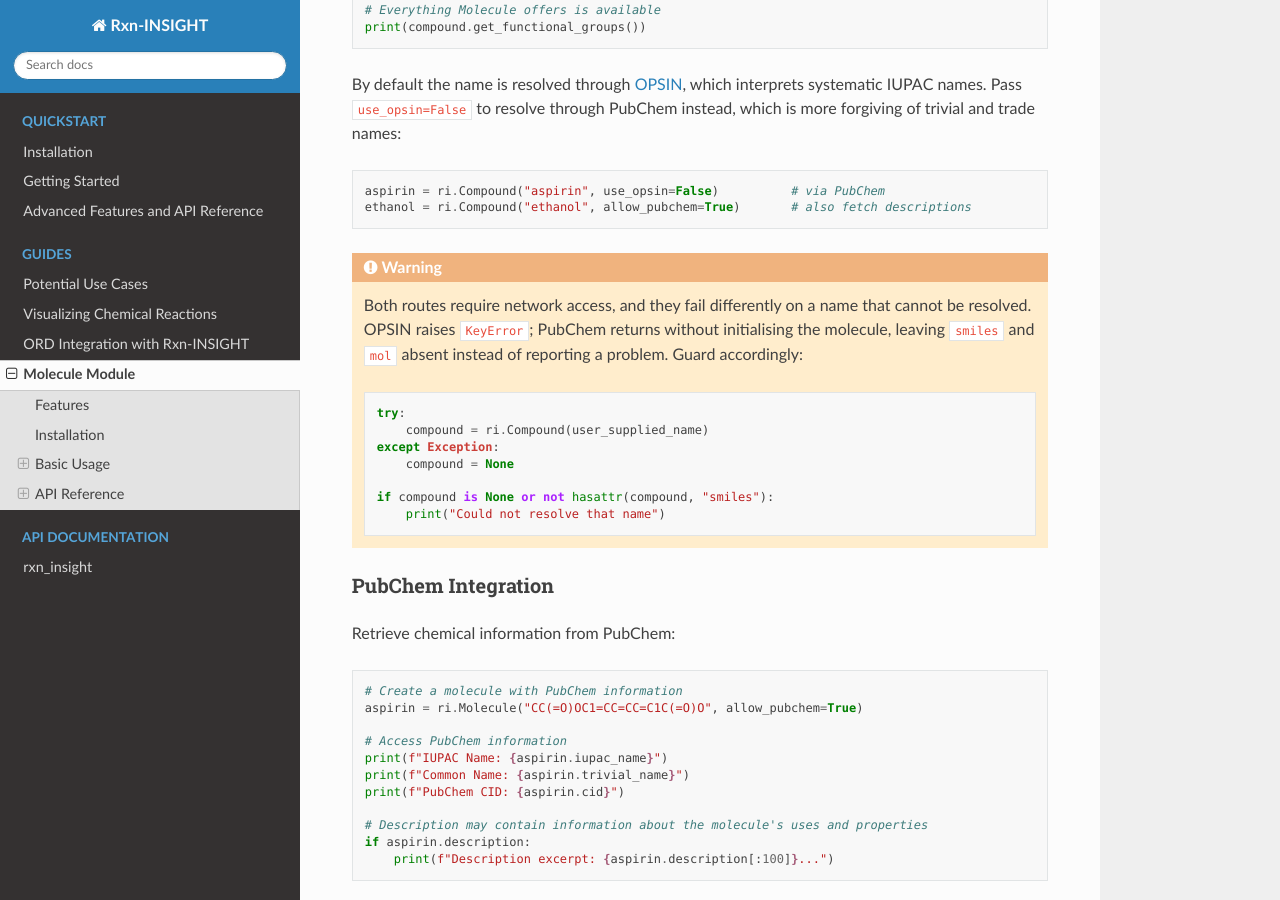
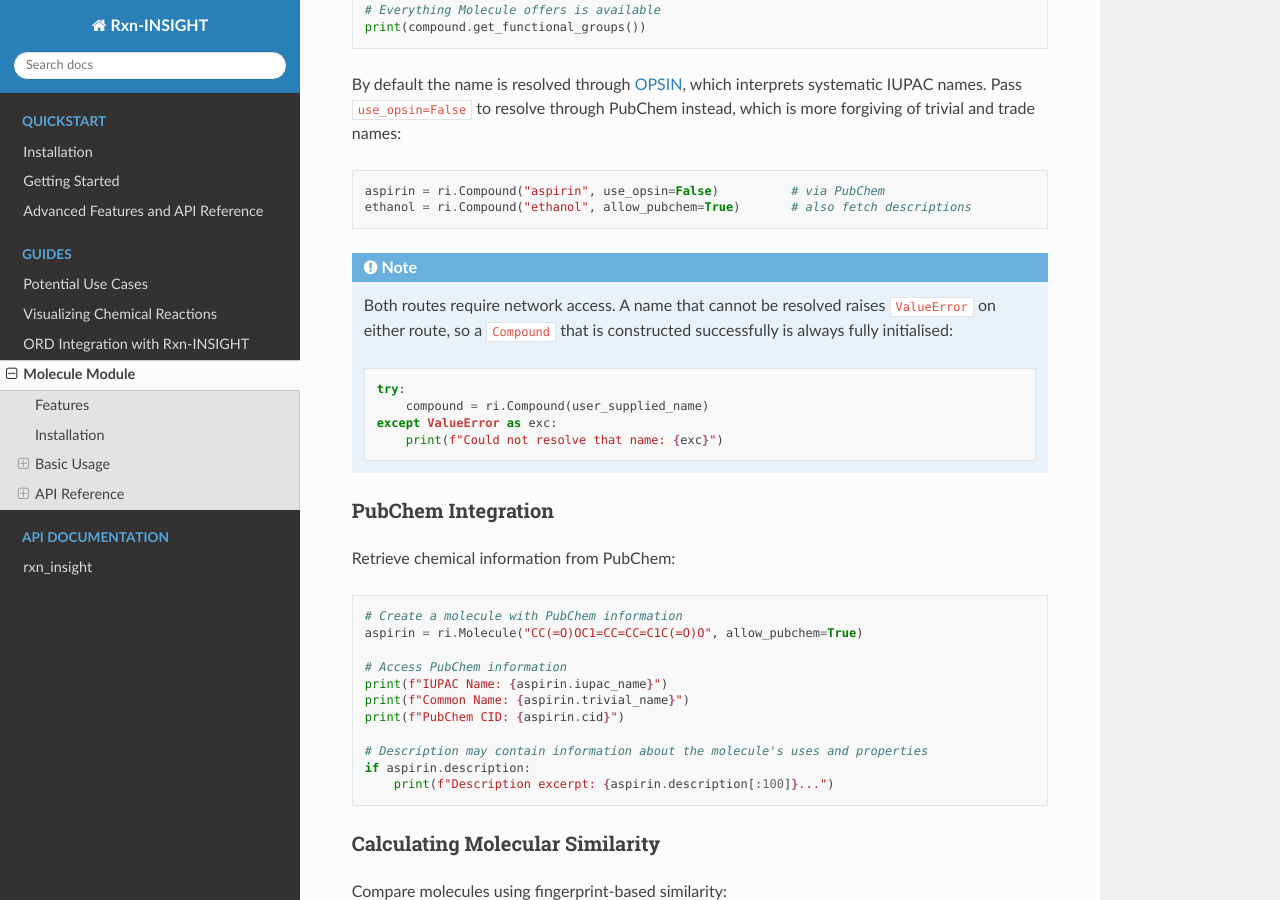
Before and after one commit to mrodobbe/Rxn-INSIGHT, a Sphinx documentation site: the page built from docs/source/molecule-module.rst, in a window 1280 px wide and 900 px high, scrolled down 1388 px. Built offline with Sphinx 7.4.7 and the Read the Docs theme 3.1.0, drawn with Linux system fonts in a browser that asks for light colours; some of the changed text lies outside the part shown.

Commit message:
Report an unresolvable compound name as a clear ValueError
The two resolution routes disagreed on failure. read_from_opsin indexed the
response outside its guarded block, so an unresolvable name surfaced as
KeyError('cml'); read_from_pubchem swallowed everything in a bare except and
returned, leaving a Compound whose Molecule had never been initialised and
which therefore had no smiles or mol attribute at all.

Both now raise ValueError naming the service and the input, so a Compound that
constructs successfully is always fully initialised. Connection failures still
surface as the underlying requests exception, keeping an unreachable service
distinguishable from an unresolvable name. SMILES canonicalisation is shared
between the routes so an unparseable structure is reported the same way.

```diff
--- a/docs/source/molecule-module.rst
+++ b/docs/source/molecule-module.rst
@@ -79,21 +79,17 @@ through PubChem instead, which is more forgiving of trivial and trade names:
     aspirin = ri.Compound("aspirin", use_opsin=False)          # via PubChem
     ethanol = ri.Compound("ethanol", allow_pubchem=True)       # also fetch descriptions
 
-.. warning::
-    Both routes require network access, and they fail differently on a name that
-    cannot be resolved. OPSIN raises ``KeyError``; PubChem returns without
-    initialising the molecule, leaving ``smiles`` and ``mol`` absent instead of
-    reporting a problem. Guard accordingly:
+.. note::
+    Both routes require network access. A name that cannot be resolved raises
+    ``ValueError`` on either route, so a ``Compound`` that is constructed
+    successfully is always fully initialised:
 
     .. code-block:: python
 
         try:
             compound = ri.Compound(user_supplied_name)
-        except Exception:
-            compound = None
-
-        if compound is None or not hasattr(compound, "smiles"):
-            print("Could not resolve that name")
+        except ValueError as exc:
+            print(f"Could not resolve that name: {exc}")
 
 PubChem Integration
 ~~~~~~~~~~~~~~~~~~~~
@@ -318,17 +314,23 @@ API Reference
 
       The chemical name the compound was created from
 
+   :raises ValueError: If the name cannot be resolved to a structure
+
    .. py:method:: read_from_opsin()
 
       Resolves the name with the OPSIN web service, which interprets
       systematic IUPAC names.
+
+      :raises ValueError: If OPSIN returns no structure for the name
 
    .. py:method:: read_from_pubchem()
 
       Resolves the name with the PubChem REST API and records the CID when
       available. More forgiving of trivial and trade names than OPSIN.
 
+      :raises ValueError: If PubChem returns no structure for the name
+
    .. note::
-      Resolution requires network access. An unresolvable name raises
-      ``KeyError`` on the OPSIN route, whereas the PubChem route returns with
-      the molecule uninitialised.
+      Resolution requires network access. Connection failures surface as the
+      underlying ``requests`` exception rather than ``ValueError``, so they stay
+      distinguishable from a name that simply could not be resolved.
```
Also changed, not shown: README.md (+3 -3 lines), 2 other files.
